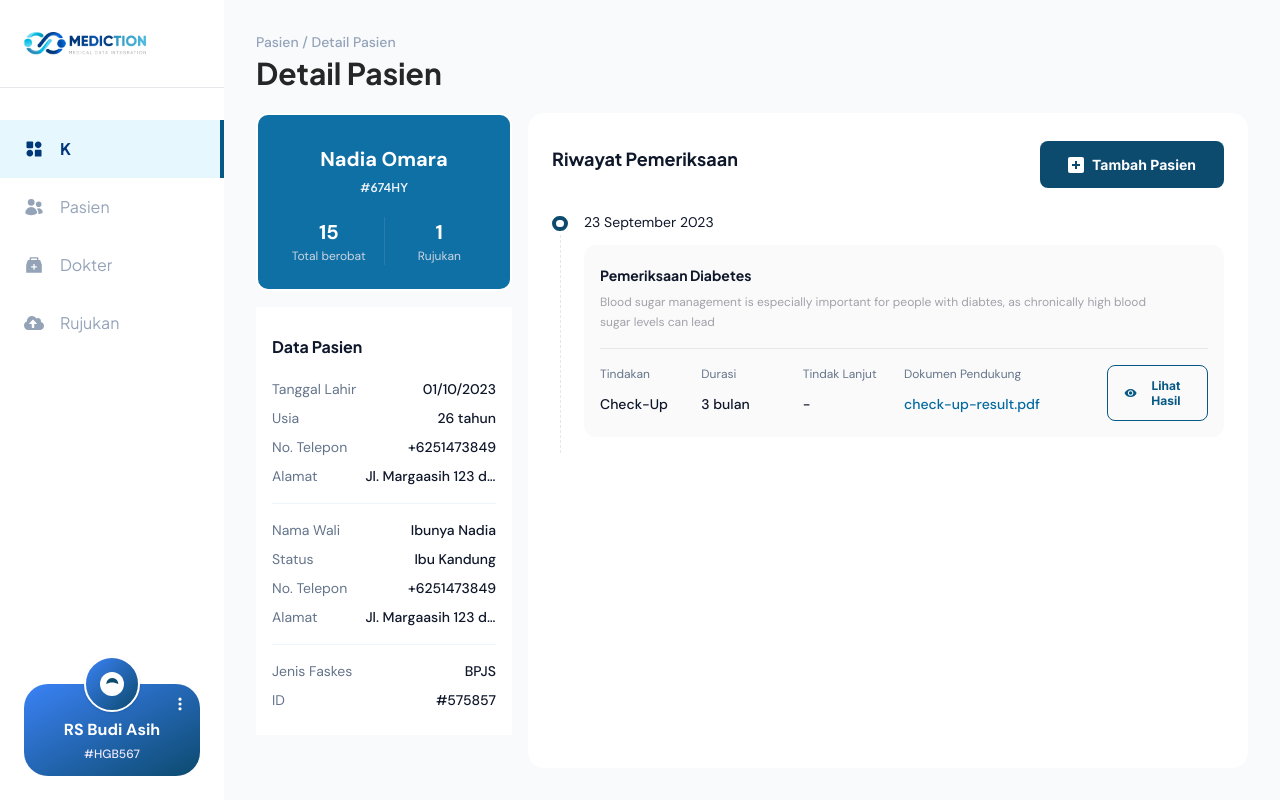
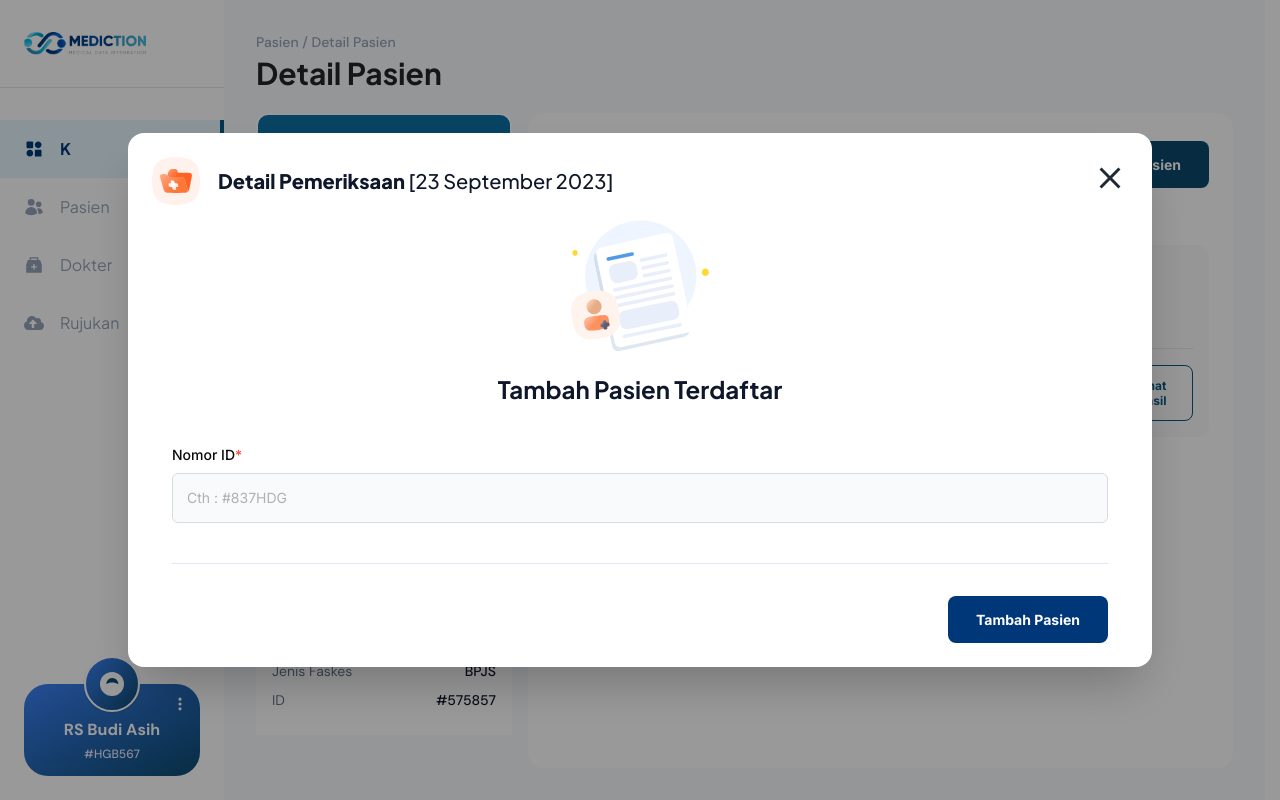
Before and after one commit to craftalpian/mediction, a Next.js app: page /dashboard-patient/patient in a window 1280 px wide. Both pictures are taken after a click on the button "Lihat Hasil". Built offline with nearby package versions, Linux system fonts and the light colour scheme.

Commit message:
wip: modal

```diff
--- a/app/(dashboards)/dashboard-patient/patient/_components/check-detail.tsx
+++ b/app/(dashboards)/dashboard-patient/patient/_components/check-detail.tsx
@@ -4,13 +4,29 @@ import { inter, jakarta } from "@/app/_utils/fonts";
 import React from "react";
 import { IoMdClose } from "react-icons/io";
 import AddPatient from "../../../../../public/add-patient.svg";
+import DetailModal from "../../../../../public/medical-file.svg";
 import Image from "next/image";
 
 export default function CheckDetail() {
   return (
-    <div className="modal-box bg-white px-6">
+    <div className="modal-box bg-white px-6 w-11/12 max-w-5xl">
       <div className="flex flex-col justify-center items-center">
-        <div className="flex w-full justify-end">
+        <div className="w-full justify-between items-center inline-flex">
+          <div className="space-x-[18px] inline-flex items-center">
+            <Image src={DetailModal} alt="" />
+            <p>
+              <span
+                className={`text-slate-900 text-xl font-extrabold ${jakarta.className} leading-7`}
+              >
+                Detail Pemeriksaan{" "}
+              </span>
+              <span
+                className={`text-slate-900 text-xl font-medium ${jakarta.className} leading-7`}
+              >
+                [23 September 2023]
+              </span>
+            </p>
+          </div>
           <form method="dialog">
             <button className="text-4xl">
               <IoMdClose />
--- a/app/(dashboards)/dashboard-patient/patient/page.tsx
+++ b/app/(dashboards)/dashboard-patient/patient/page.tsx
@@ -246,7 +246,16 @@ export default function Patient() {
                         </p>
                       </div>
                       <div className="col-span-1">
-                        <button className="px-4 py-3 text-sky-800 rounded-lg border border-sky-800 justify-center items-center gap-1 inline-flex">
+                        <button
+                          onClick={() => {
+                            if (document) {
+                              (
+                                document.getElementById("my_modal_detail") as any
+                              ).showModal();
+                            }
+                          }}
+                          className="px-4 py-3 text-sky-800 rounded-lg border border-sky-800 justify-center items-center gap-1 inline-flex"
+                        >
                           <MdRemoveRedEye />
                           <p
                             className={`text-xs font-bold ${inter.className} leading-tight`}
```
Also changed, not shown: public/detail-modal.svg (added), public/medical-file.svg (added).
